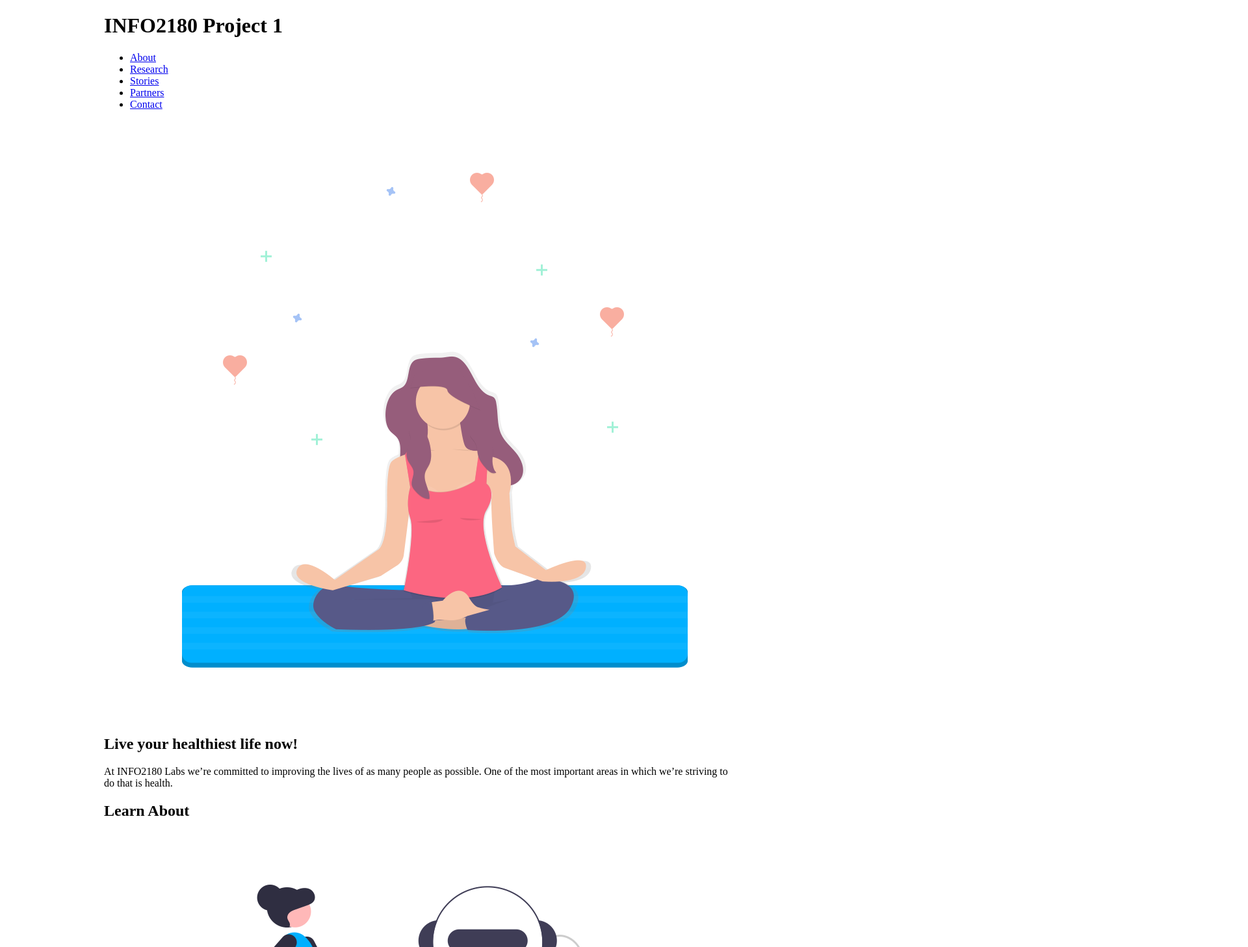
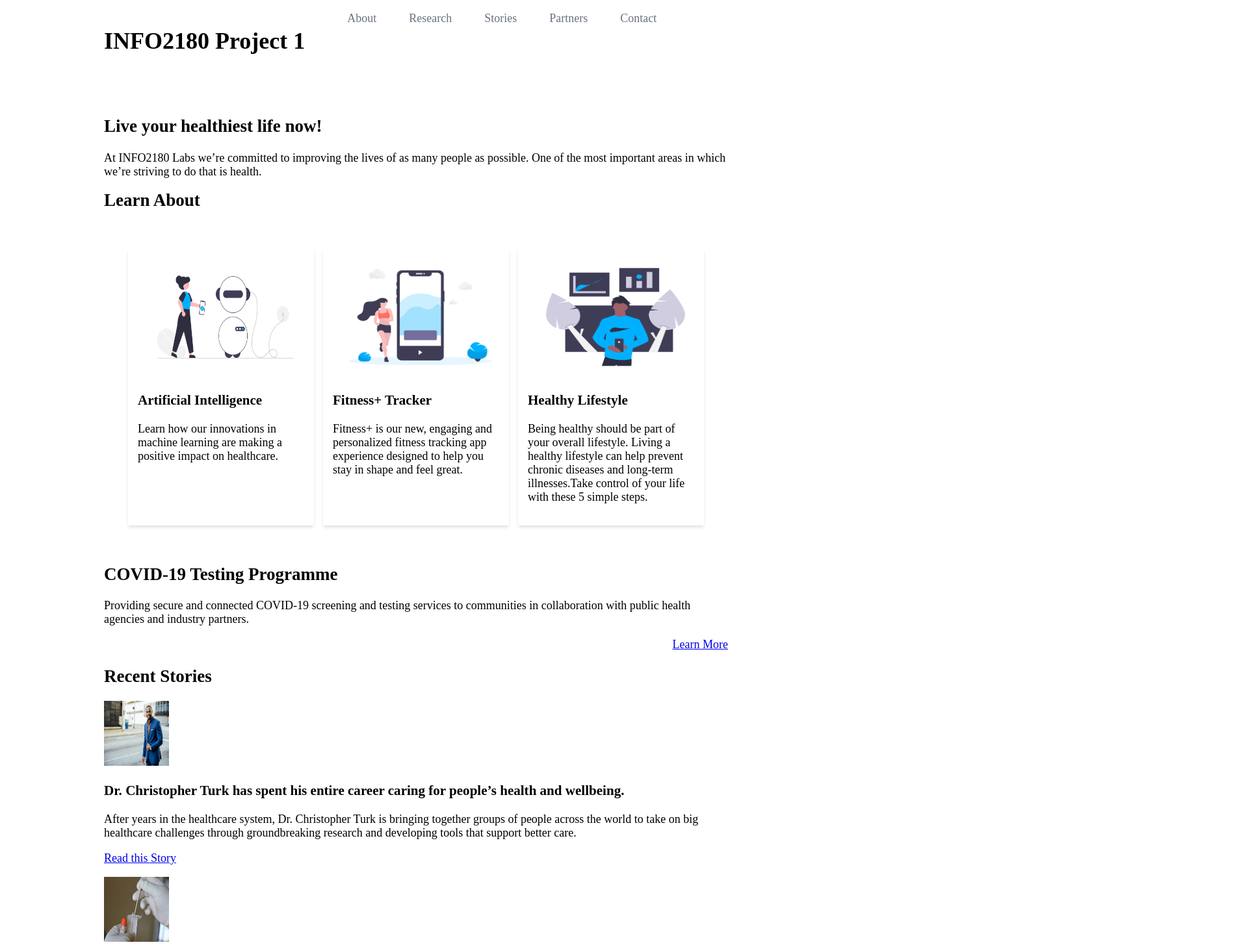
Before and after one commit to znexfh/info2180-project1, a plain HTML site: page index.html in a window 1280 px wide. Shown: the top 1458 px of the page at 65% size, 1920 px wide, since content can reach past the window. Drawn offline with Linux system fonts and the light colour scheme.

Commit message:
Added preliminary styles

```diff
--- a/styles.css
+++ b/styles.css
@@ -1,7 +1,83 @@
 /* Add your CSS to this file */
+h1 {
+    float: left;
+}
+
+ul {
+    list-style-type: none;
+    display: flex;
+}
+
+li a {
+    text-decoration: none;
+    color: #6b7280;
+    padding: 25px;
+}
+
+li a:hover {
+    color: #5a67d8;
+}
+
+/* .overview-hero .container {
+    background-color: #e2e8f0;
+} */
+
+.overview-hero-image {
+    width: 100px;
+    height: 100px;
+    /* float: left; */
+    overflow: hidden;
+}
+
+.overview-hero-text {
+    float: right;
+    text-align-last: left;
+}
+
+.cards {
+    display: grid;
+    grid-template-columns: 300px 300px 300px;
+    padding: 30px;
+}
+
+.card {
+    box-shadow: 0 4px 6px -1px rgba(0, 0, 0, 0.1), 0 2px 4px -1px rgba(0, 0, 0, 0.06);
+    margin: 7px;
+    padding: 15px;
+}
+
+.card img {
+    width: 270px;
+    height: 180px;
+}
+
+.cta {
+    text-align: right;
+}
+
+.testing-description {
+    text-align: left;
+}
+
+.stories img {
+    text-align: left;
+    width: 100px;
+    height: 100px;
+}
+
+.stories .article-body {
+    float: right;
+}
+
 body {
     margin: 0;
-    font-size: 16px;
+    font-size: 18px;
+    font-family: -apple-system, BlinkMacSystemFont, 'Segoe UI', Roboto, 'Helvetica Neue', Arial, 'Noto Sans' sans-serif;
+}
+
+header {
+    background-color: white;
+    font-size: 18px;
 }
 
 .container {
```
